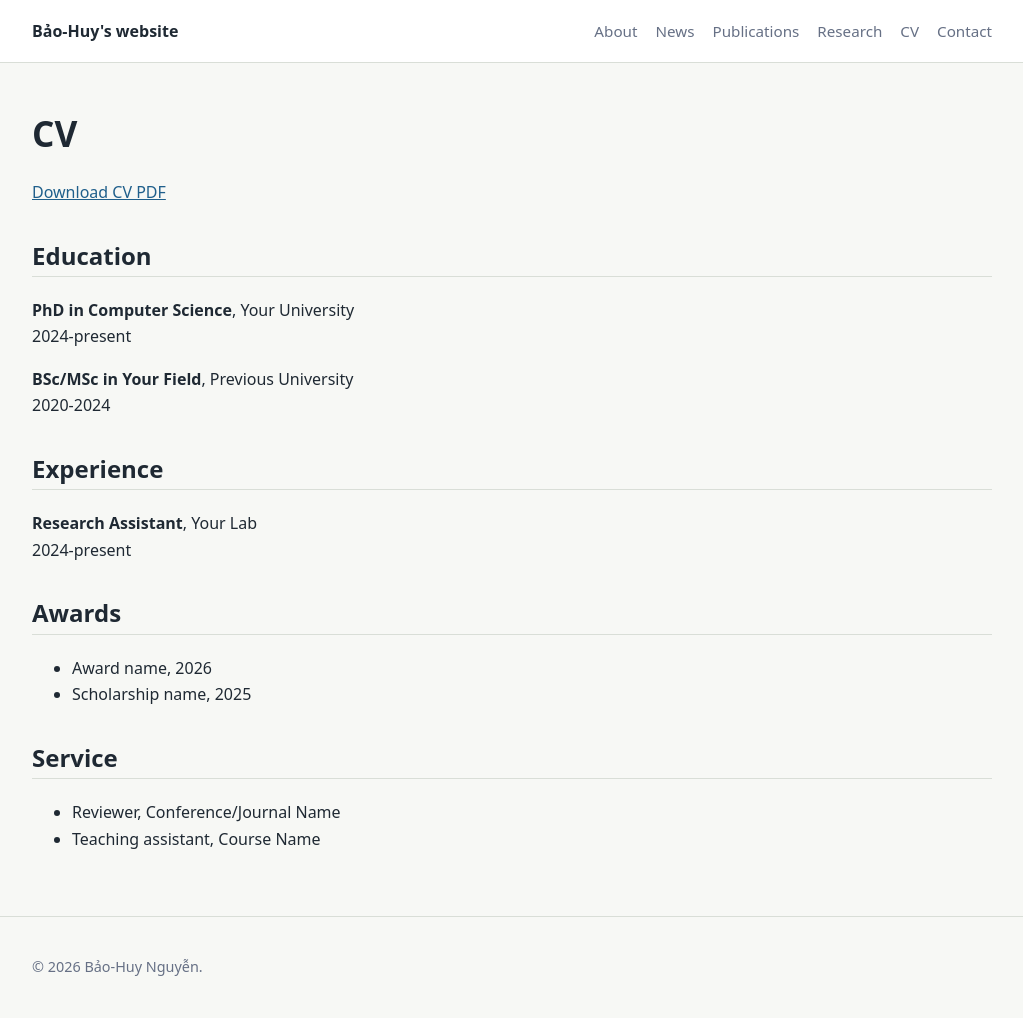
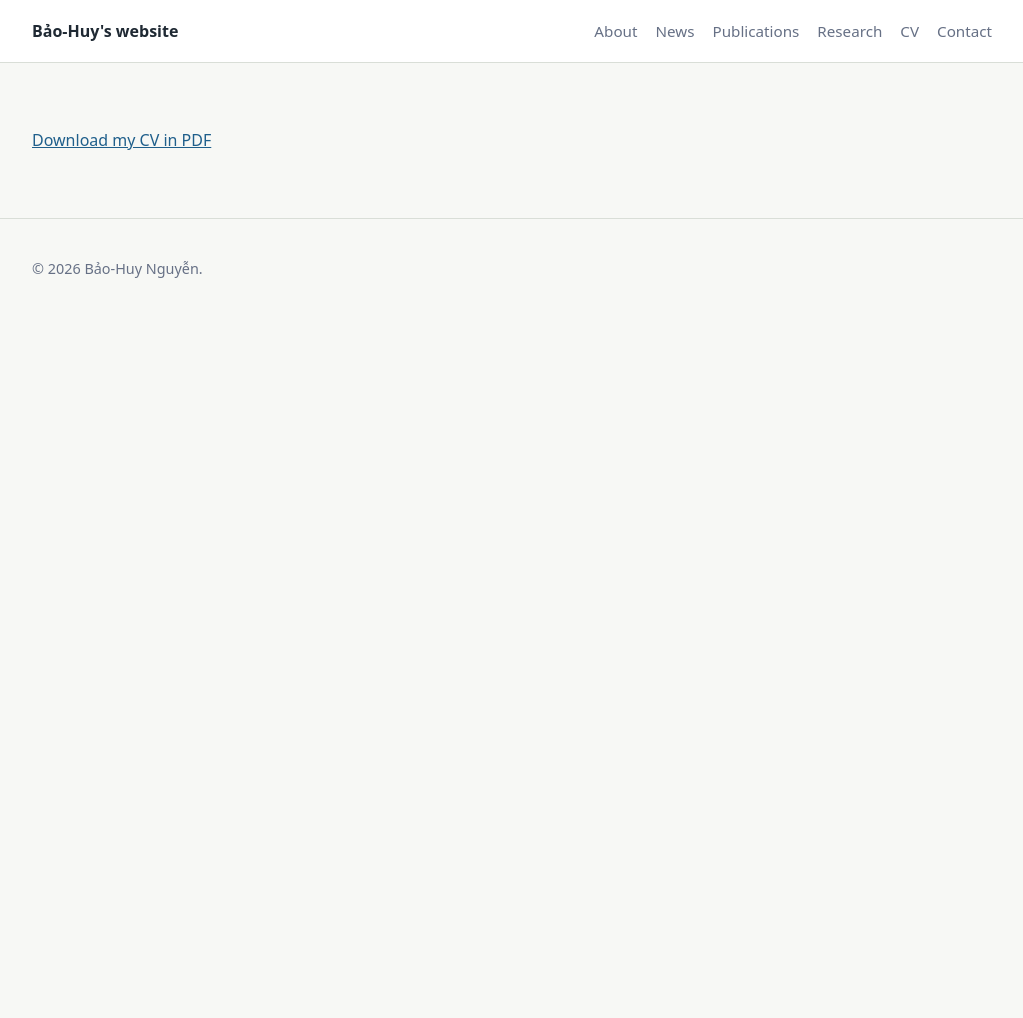
Before and after one commit to baohuynguyen/baohuynguyen.github.io, a Jekyll site: the page built from cv.md, in a window 1280 px wide. Shown: the whole page, without its empty margins (128-1151 px from the left). Built offline with Jekyll 4.4.1, drawn with Linux system fonts in a browser that asks for light colours; after the commit the page ends 900 px from its top, so only the background shows below that.

Commit message:
Update cv.md

```diff
--- a/cv.md
+++ b/cv.md
@@ -4,29 +4,4 @@ title: CV
 permalink: /cv/
 ---
 
-# CV
-
-[Download CV PDF]({{ '/assets/files/BaoHuyCV.pdf' | relative_url }})
-
-## Education
-
-**PhD in Computer Science**, Your University
-2024-present
-
-**BSc/MSc in Your Field**, Previous University
-2020-2024
-
-## Experience
-
-**Research Assistant**, Your Lab
-2024-present
-
-## Awards
-
-- Award name, 2026
-- Scholarship name, 2025
-
-## Service
-
-- Reviewer, Conference/Journal Name
-- Teaching assistant, Course Name
+[Download my CV in PDF]({{ '/assets/files/BaoHuyCV.pdf' | relative_url }})
```
